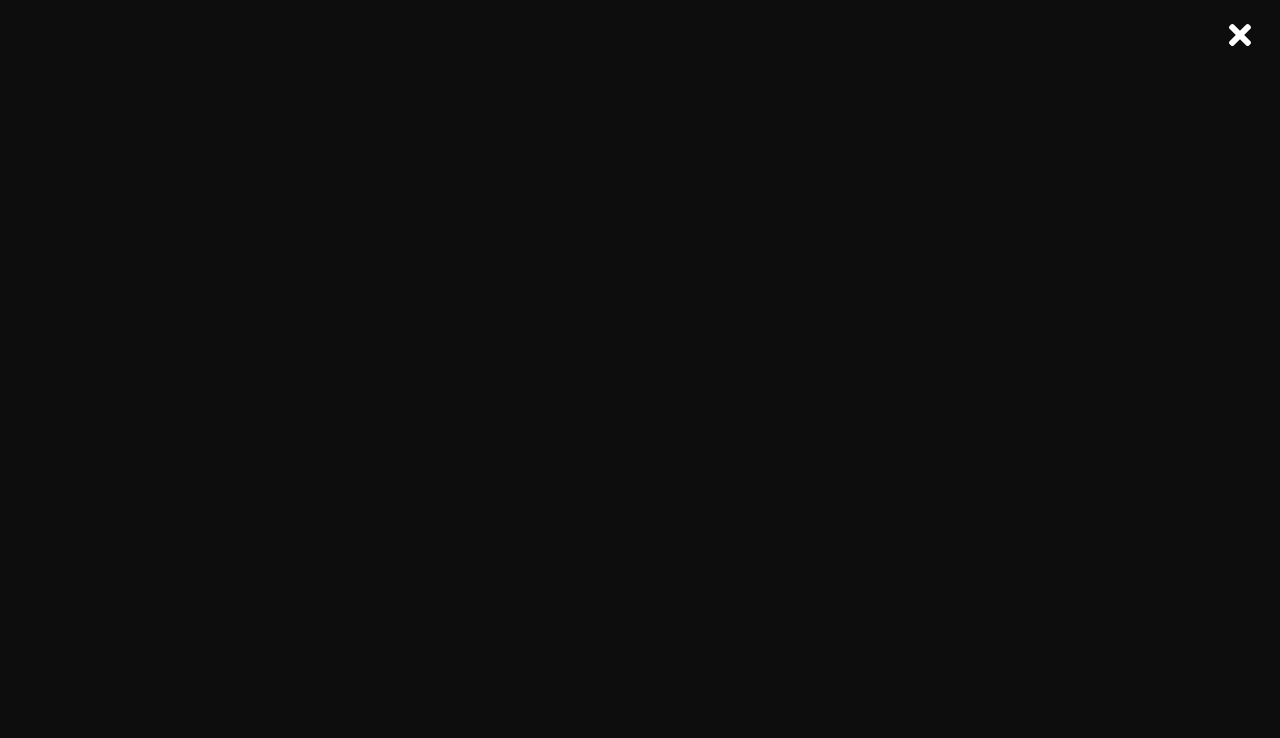
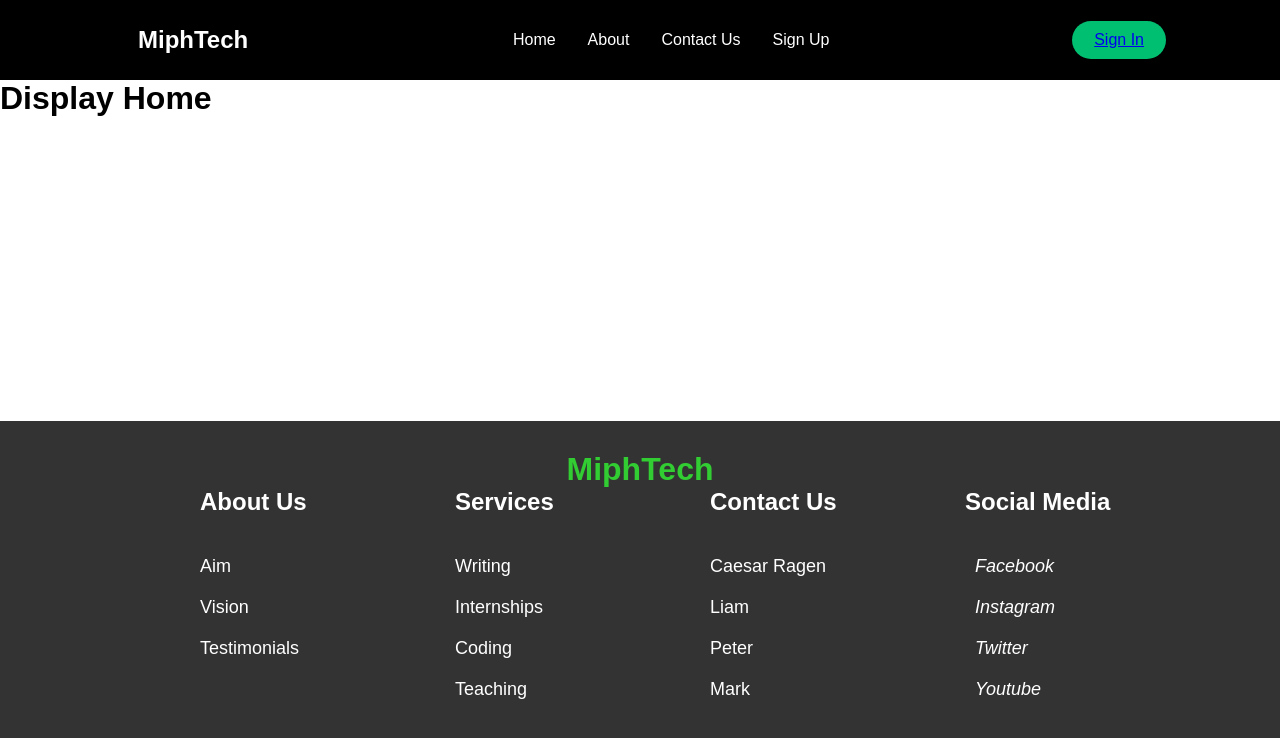
Before and after one commit to caesaragen/miphtech_react_native_project, a React (Create React App) app: page / in a window 1280 px wide. Shown: the top 738 px of the page. Built offline with nearby package versions, Linux system fonts and the light colour scheme.

Commit message:
add changes

```diff
--- a/src/App.js
+++ b/src/App.js
@@ -10,7 +10,6 @@
   return (
     <Router>
      <Navbar />
-     <Sidebar />
      <Home />
      <Footer />
     </Router>
--- a/src/components/Footer/footer.js
+++ b/src/components/Footer/footer.js
@@ -11,7 +11,7 @@
 const Footer = () => {
 return (
 	<Box>
-	<h1 style={{ color: "green",
+	<h1 style={{ color: "limegreen",
 				textAlign: "center",
 				marginTop: "-50px" }}>
 		MiphTech
--- a/src/pages/Home.js
+++ b/src/pages/Home.js
@@ -1,7 +1,7 @@
 import React from 'react';
 
 function Home() {
-  return <h1>Home</h1>;
+  return <h1>Display Home</h1>;
 }
 
 export default Home;
```
Also changed, not shown: src/components/Navbar/index.js (+16 -6 lines), src/pages/HomeElements.js (added), 1 other file (tests, documents, lock files or other folders).
